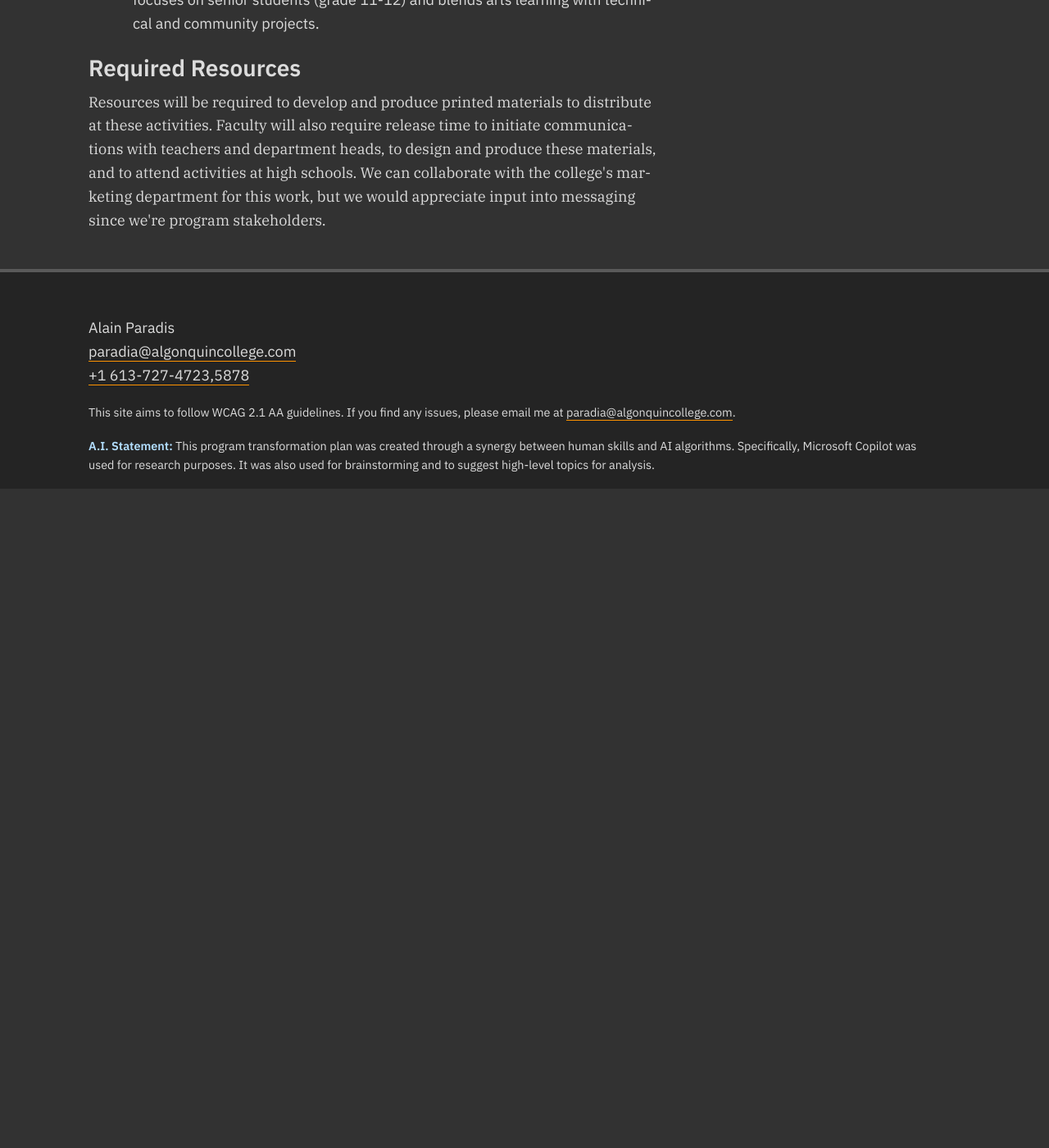
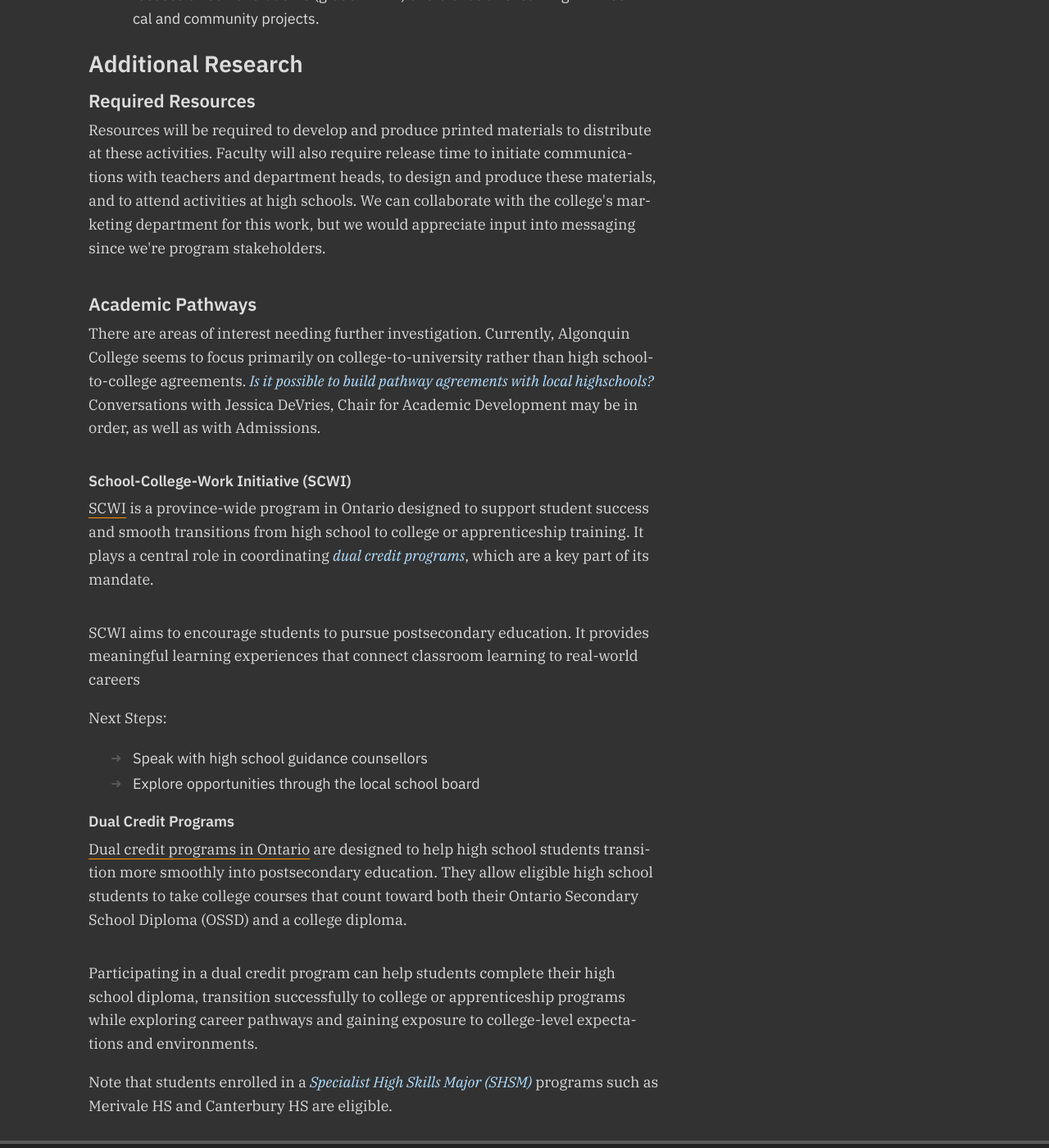
Before and after one commit to AlainParadis/program-transformation, a Jekyll site: the page built from highschool.md, in a window 1280 px wide and 1400 px high, scrolled down 1574 px. Shown: the whole window at 82% size. Built offline with Jekyll 4.4.1, drawn with Linux system fonts in a browser that asks for light colours; before the commit the page ends 2170 px from its top, so only the background shows below that.

Commit message:
more content

```diff
--- a/highschool.md
+++ b/highschool.md
@@ -2,9 +2,9 @@
 layout: default
 title: High School Outreach
 ---
-<h3>
+<h4>
 	Outreach Activities
-</h3>
+</h4>
 <p>
 	These are ideas for potential outreach activities in local high schools.
 </p>
@@ -37,9 +37,9 @@ title: High School Outreach
 		</ul>
 	</ul>
 </ol>
-<h3>
+<h4>
 	Local Arts High Schools
-</h3>
+</h4>
 <ul class="columns2">
 	<li><a href="https://www.ocdsb.ca/programs-learning/secondary/programs/arts">OCDSB Arts Programs</a></li>
 	<li><a href="https://www.ocdsb.ca/programs-learning/secondary/specialist-high-skills-major/arts-and-culture">OCDSB SHSM Program</a></li>
@@ -58,8 +58,43 @@ title: High School Outreach
 	</ul>
 </ol>
 <h3>
+	Additional Research
+</h3>
+<h4>
 	Required Resources
-</h3>
+</h4>
 <p>
 	Resources will be required to develop and produce printed materials to distribute at these activities. Faculty will also require release time to initiate communications with teachers and department heads, to design and produce these materials, and to attend activities at high schools. We can collaborate with the college's marketing department for this work, but we would appreciate input into messaging since we're program stakeholders.
 </p>
+<h4>Academic Pathways</h4>
+<p>
+	There are areas of interest needing further investigation. Currently, Algonquin College seems to focus primarily on college-to-university rather than high school-to-college agreements. <em>Is it possible to build pathway agreements with local highschools?</em> Conversations with Jessica DeVries, Chair for Academic Development may be in order, as well as with Admissions.
+</p>
+<h5>
+	School-College-Work Initiative (SCWI)
+</h5>
+<p>
+	<a href="https://www.ontario.ca/page/dual-credit-programs" target="_blank">SCWI</a> is a province-wide program in Ontario designed to support student success and smooth transitions from high school to college or apprenticeship training. It plays a central role in coordinating <em>dual credit programs</em>, which are a key part of its mandate.
+</p>
+<p>
+	SCWI aims to encourage students to pursue postsecondary education. It provides meaningful learning experiences that connect classroom learning to real-world careers
+</p>
+<p>
+	Next Steps:
+</p>
+<ul>
+	<li>Speak with high school guidance counsellors</li>
+	<li>Explore opportunities through the local school board</li>
+</ul>
+<h5>
+	Dual Credit Programs
+</h5>
+<p>
+	<a href="https://www.ontario.ca/page/dual-credit-programs" target="_blank">Dual credit programs in Ontario</a> are designed to help high school students transition more smoothly into postsecondary education. They allow eligible high school students to take college courses that count toward both their Ontario Secondary School Diploma (OSSD) and a college diploma.
+</p>
+<p>
+	Participating in a dual credit program can help students complete their high school diploma, transition successfully to college or apprenticeship programs while exploring career pathways and gaining exposure to college-level expectations and environments.
+</p>
+<p>
+	Note that students enrolled in a <em>Specialist High Skills Major (SHSM)</em> programs such as Merivale HS and Canterbury HS are eligible.
+</p>
```
Also changed, not shown: university.md (+0 -7 lines).
